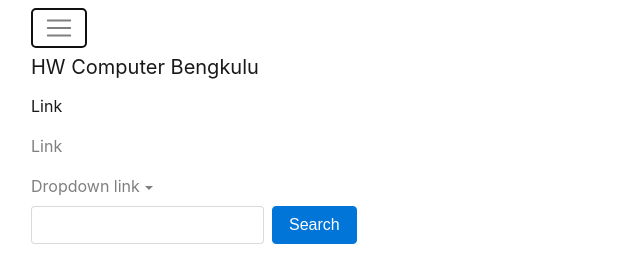
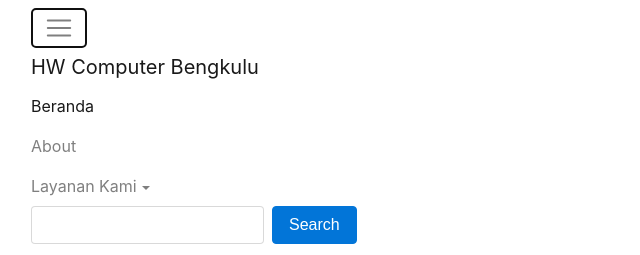
Before and after one commit to HarryWitriyono/harrywitriyono.github.io, a plain HTML site: page index.html in a window 1280 px wide. Both pictures are taken after a click on the button 59 px from the left and 28 px from the top of the page. Shown: the top 255 px of the page, 0-640 px from the left. Drawn offline with Linux system fonts and the light colour scheme.

Commit message:
Add files via upload

```diff
--- a/index.html
+++ b/index.html
@@ -27,15 +27,15 @@
 				<div class="collapse navbar-collapse" id="bs-example-navbar-collapse-1">
 					<ul class="navbar-nav">
 						<li class="nav-item active">
-							 <a class="nav-link" href="#">Link <span class="sr-only">(current)</span></a>
+							 <a class="nav-link" href="index.html">Beranda <span class="sr-only">(current)</span></a>
 						</li>
 						<li class="nav-item">
-							 <a class="nav-link" href="#">Link</a>
+							 <a class="nav-link" href="about.html">About</a>
 						</li>
 						<li class="nav-item dropdown">
-							 <a class="nav-link dropdown-toggle" href="http://example.com" id="navbarDropdownMenuLink" data-toggle="dropdown">Dropdown link</a>
+							 <a class="nav-link dropdown-toggle" href="http://example.com" id="navbarDropdownMenuLink" data-toggle="dropdown">Layanan Kami</a>
 							<div class="dropdown-menu" aria-labelledby="navbarDropdownMenuLink">
-								 <a class="dropdown-item" href="#">Action</a> <a class="dropdown-item" href="#">Another action</a> <a class="dropdown-item" href="#">Something else here</a>
+								 <a class="dropdown-item" href="aplikasi.html">Pembuatan Aplikasi</a> <a class="dropdown-item" href="kursus.html">Kursus Komputer</a> <a class="dropdown-item" href="pengadaan.html">Pengadaan Barang/Jasa</a>
 								<div class="dropdown-divider">
 								</div> <a class="dropdown-item" href="#">Separated link</a>
 							</div>
```
